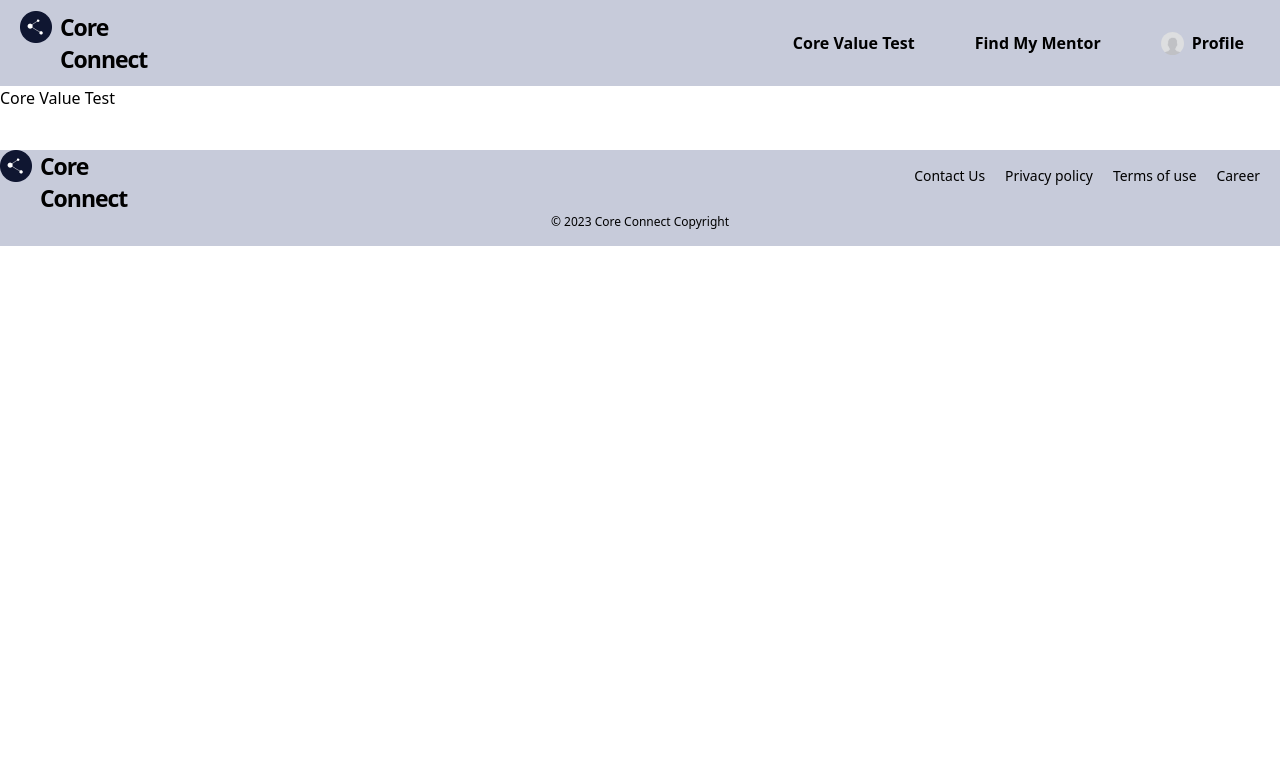
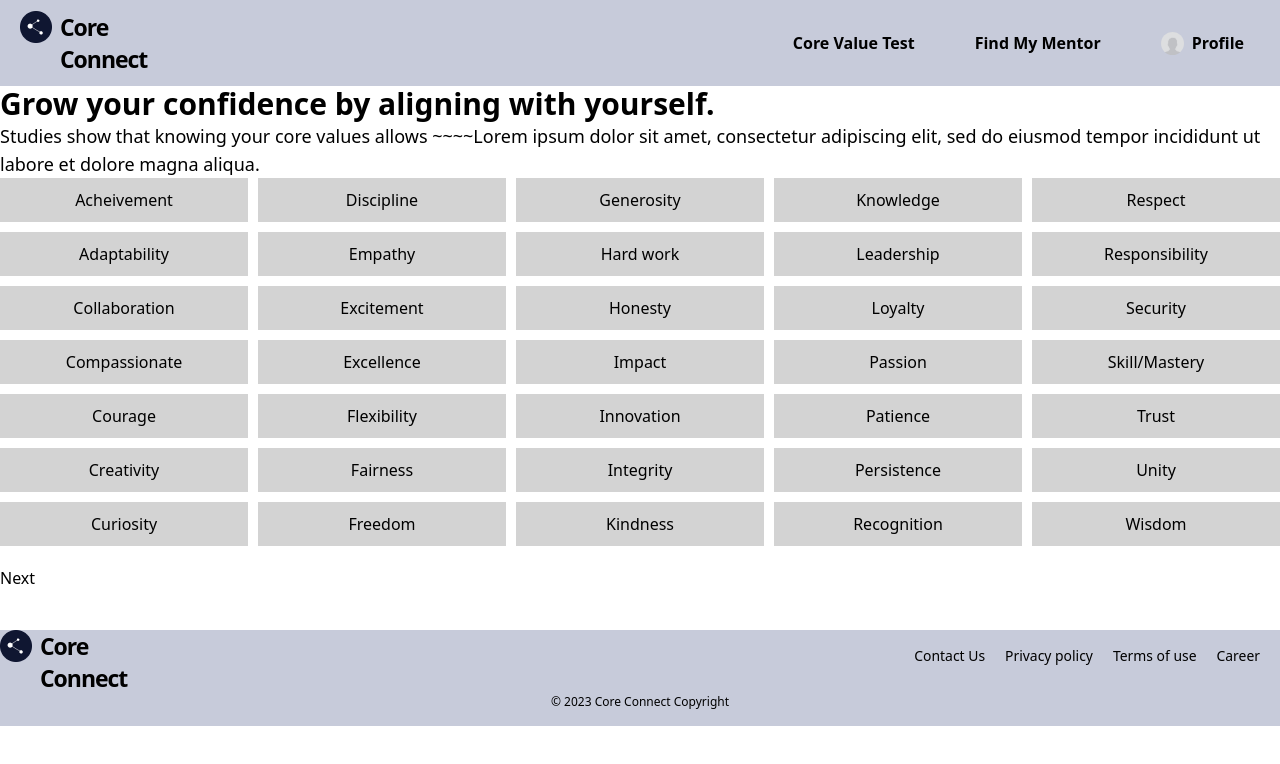
Before and after one commit to lureeves/core-connect, a React (Vite) app: page /CoreValueTest in a window 1280 px wide. Shown: the top 764 px of the page. Built offline with nearby package versions, Linux system fonts and the light colour scheme.

Commit message:
Added basic core value test card

```diff
--- a/src/pages/CoreValuesTest/CoreValuesTest.jsx
+++ b/src/pages/CoreValuesTest/CoreValuesTest.jsx
@@ -1,9 +1,14 @@
 import React from 'react'
+import TestCard from './components/TestCard.jsx'
 
 const CoreValuesTest = () => {
   return (
     <div>
-      Core Value Test
+        <h1 className="text-3xl font-semibold">Grow your confidence by aligning with yourself.</h1>
+        <h1 className='text-lg'>Studies show that knowing your core values allows ~~~~Lorem ipsum dolor sit amet, consectetur adipiscing elit, sed do eiusmod tempor incididunt ut labore et dolore magna aliqua. </h1>
+
+        <TestCard ></TestCard>
+
     </div>
   )
 }
--- /dev/null
+++ b/src/pages/CoreValuesTest/components/TestCard.jsx
@@ -0,0 +1,50 @@
+import React, { useState } from 'react';
+
+const TestCard = () => {
+  const coreValues = [
+    "Acheivement", "Discipline", "Generosity", "Knowledge", "Respect",
+    "Adaptability", "Empathy", "Hard work", "Leadership", "Responsibility",
+    "Collaboration", "Excitement", "Honesty", "Loyalty", "Security",
+    "Compassionate", "Excellence", "Impact", "Passion", "Skill/Mastery",
+    "Courage", "Flexibility", "Innovation", "Patience", "Trust",
+    "Creativity", "Fairness", "Integrity", "Persistence", "Unity",
+    "Curiosity", "Freedom", "Kindness", "Recognition", "Wisdom"
+  ];
+
+  const [selectedValues, setSelectedValues] = useState([]);
+
+  const handleValueClick = (value) => {
+    if (selectedValues.includes(value)) {
+      setSelectedValues(selectedValues.filter(v => v !== value));
+    } else if (selectedValues.length < 10) {
+      setSelectedValues([...selectedValues, value]);
+    }
+  };
+
+  const handleSubmit = () => {
+    console.log('Selected Values:', selectedValues);
+    // Handle the submission logic here (e.g., saving the data or navigating to the next page)
+  };
+
+  return (
+    <div>
+      <div style={{ display: 'grid', gridTemplateColumns: 'repeat(5, 1fr)', gap: '10px' }}>
+        {coreValues.map(value => (
+          <button
+            key={value}
+            style={{
+              padding: '10px',
+              backgroundColor: selectedValues.includes(value) ? 'lightblue' : 'lightgray'
+            }}
+            onClick={() => handleValueClick(value)}
+          >
+            {value}
+          </button>
+        ))}
+      </div>
+      <button onClick={handleSubmit} style={{ marginTop: '20px' }}>Next</button>
+    </div>
+  );
+};
+
+export default TestCard;
```
Also changed, not shown: src/pages/CoreValuesTest/CoreValueTest.css (+21 -0 lines).
